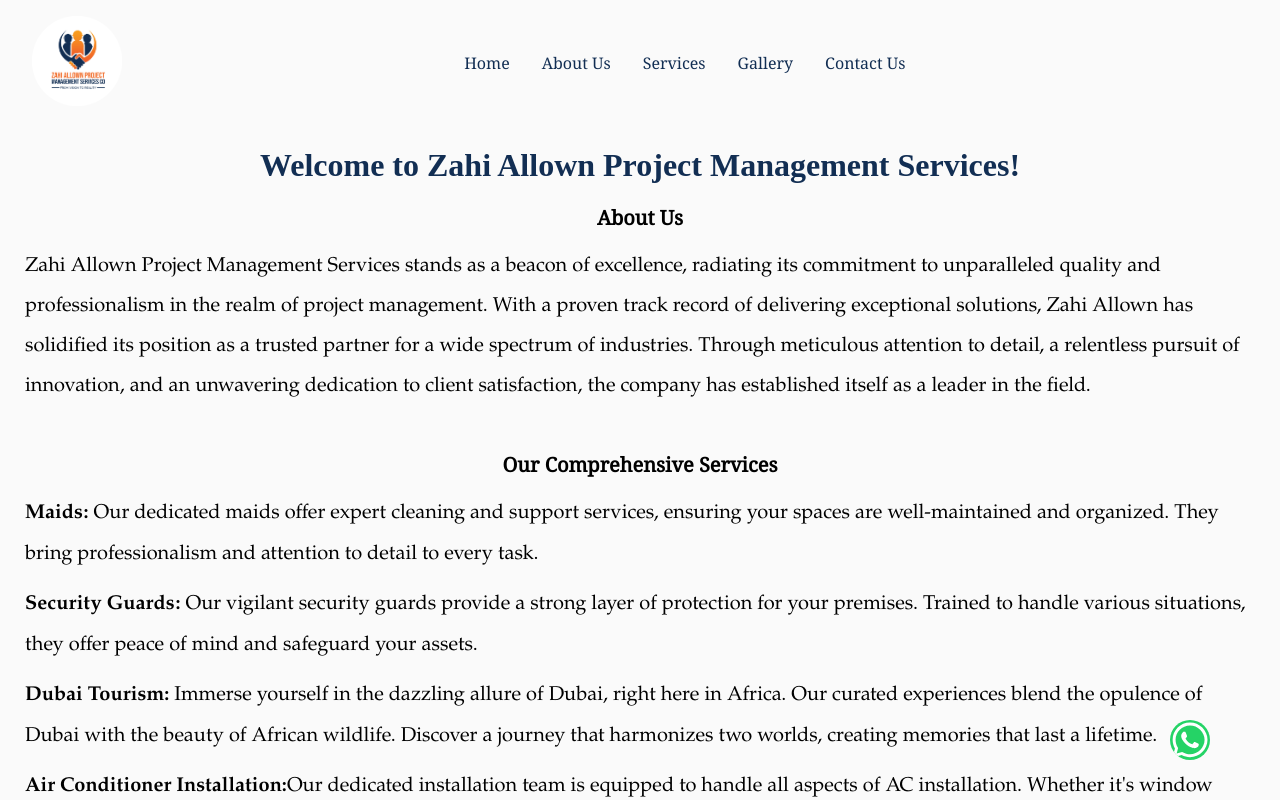
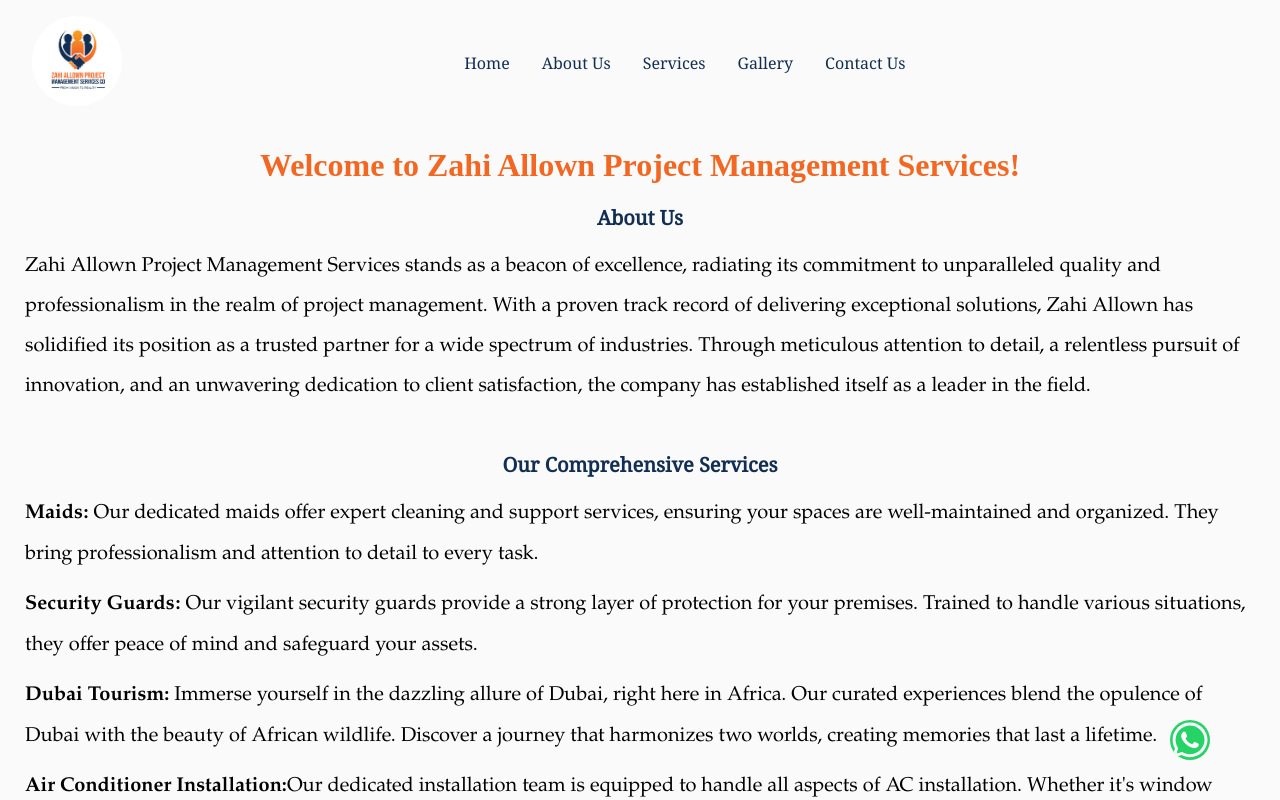
Before and after one commit to dkabagambe/zahiallownproject, a React (Create React App) app: page /about in a window 1280 px wide. Shown: the top 800 px of the page. Built offline with nearby package versions, Linux system fonts and the light colour scheme.

Commit message:
color: #122e53;

```diff
--- a/src/pages/Gallery.js
+++ b/src/pages/Gallery.js
@@ -2,7 +2,7 @@
 import "../styles/Gallery.css";
 import ImageViewer from "react-simple-image-viewer";
 import image1 from "../img/drivers.jpg";
-import image2 from "../img/hotel.jpg";
+import image2 from "../img/cleaners.jpg";
 import image3 from "../img/guards.jpg";
 import image4 from "../img/hotel1.jpg";
 import image5 from "../img/driver.jpg";
@@ -13,13 +13,11 @@
 import image10 from "../img/clean.jpg";
 import image11 from "../img/hotel2.jpg";
 import image12 from "../img/ware1.jpg";
-import image13 from "../img/cleaners.jpg";
 
 const Gallery = () => {
   const [currentImage, setCurrentImage] = useState(0);
   const [isViewerOpen, setIsViewerOpen] = useState(false);
   const images = [
-    image13,
     image1,
     image2,
     image3,
--- a/src/styles/About.css
+++ b/src/styles/About.css
@@ -22,12 +22,13 @@
   margin-bottom: 20px;
   text-align: center;
   font-family: serif;
-  color: #122e53;
+  color: #f26722;
 }
 
 h2 {
   font-size: 20px;
   margin-bottom: 10px;
+  color: #122e53;
 }
 
 p {
--- a/src/styles/Gallery.css
+++ b/src/styles/Gallery.css
@@ -54,6 +54,9 @@
   -moz-user-select: none;
   -webkit-user-select: none;
 }
+.styles-module_image__2hdkJ.video-container {
+  object-fit: fill;
+}
 .styles-module_navigation__1pqAE {
   opacity: 1 !important;
 }
```
